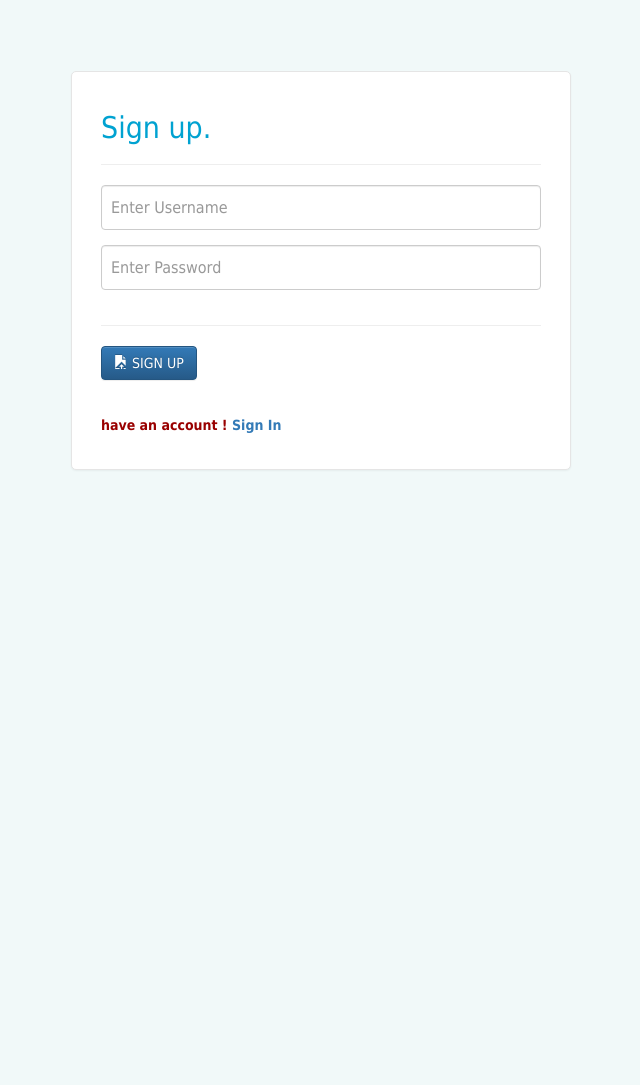
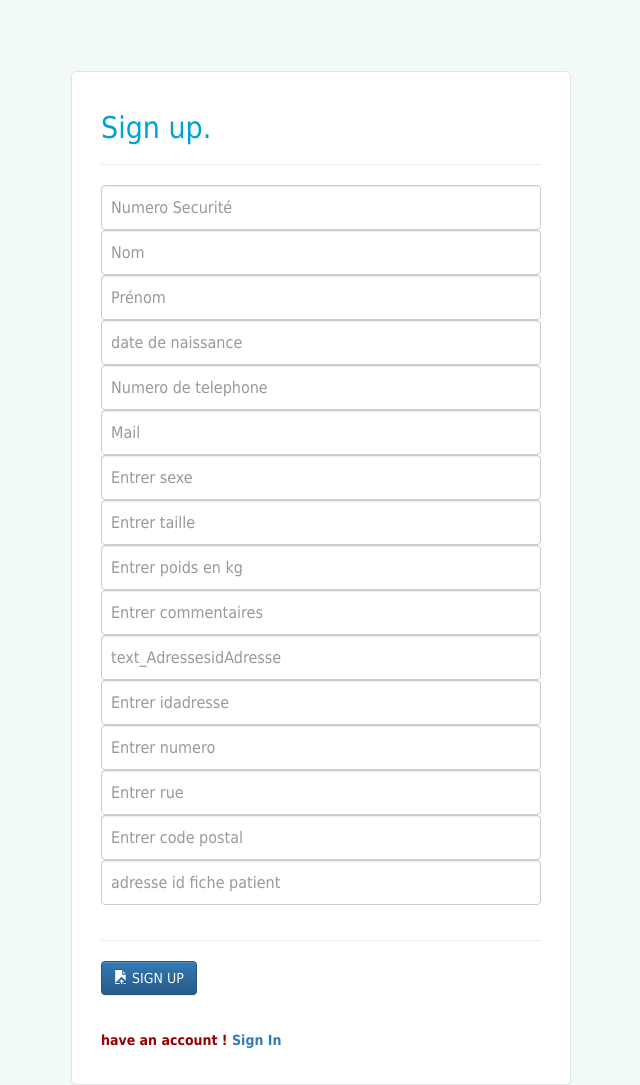
Before and after one commit to CaroleBelliardo/Projet_Unice_Master2, a PHP site: page /Fichepatient.php in a window 1280 px wide. Shown: the part 259-1344 px from the top of the page, without its empty margins (319-959 px from the left). Before the commit the page ends 729 px from the top, so only its background shows below. Run offline with PHP 8.4, Linux system fonts and the light colour scheme; the visitor is signed in with stand-in values (Sample User, id 1); some libraries are stand-ins or nearby versions.

Commit message:
Qlq commentaires ajoutés

```diff
--- a/HopitalBim/Fichepatient.php
+++ b/HopitalBim/Fichepatient.php
@@ -30,11 +30,14 @@
 	$text_commentaires = strip_tags($_POST['text_commentaires']);
 	$text_AdressesidAdresse = strip_tags($_POST['text_AdressesidAdresse']);
 
+
+	$patient->register($text_idAdresse,$text_numero ,$text_rue,$text_CodePostauxcodepostal,$text_numSS,$text_nom ,$text_prenom,$text_dateNaissance,$text_telephone,$text_mail ,$text_sexe,$text_taille,$text_poids,$text_commentaires,$text_AdressesidAdresse);
+
 	if($text_numSS=="")	{
 		$error[] = "Il faut fournir un numSS !";
 	}
 	else if($text_nom=="")	{
-		$error[] = "Il faut un mot de passe !";
+		$error[] = "Il faut un nom !";
 	}
 	// Ajouter autant de elseif que l on veut
 	else
@@ -50,7 +53,7 @@
 			}
 			else
 			{
-				if($user->register($uname,$upass)){
+				if($patient->register($uname,$upass)){
 					$user->redirect('sign-up.php?joined');
 				}
 			}
@@ -133,11 +136,25 @@
 			}
 			?>
             <div class="form-group">
-            <input type="text" class="form-control" name="text_idAdresse" placeholder="Enter Username" value="<?php if(isset($error)){echo $uname;}?>" />
-            </div>
-            <div class="form-group">
-            	<input type="password" class="form-control" name="text_idAdresse" placeholder="Enter Password" />
-            </div>
+            <input type="text" class="form-control" name="text_numSS" placeholder="Numero Securité" value="<?php if(isset($error)){echo $uname;}?>" />
+            <input type="text" class="form-control" name="text_nom" placeholder="Nom" value="<?php if(isset($error)){echo $uname;}?>" />
+            <input type="text" class="form-control" name="text_prenom" placeholder="Prénom" value="<?php if(isset($error)){echo $uname;}?>" />
+            <input type="text" class="form-control" name="text_dateNaissance" placeholder="date de naissance" value="<?php if(isset($error)){echo $uname;}?>" />
+            <input type="text" class="form-control" name="text_telephone" placeholder="Numero de telephone" value="<?php if(isset($error)){echo $uname;}?>" />
+            <input type="text" class="form-control" name="text_mail" placeholder="Mail" value="<?php if(isset($error)){echo $uname;}?>" />
+            <input type="text" class="form-control" name="text_sexe" placeholder="Entrer sexe" value="<?php if(isset($error)){echo $uname;}?>" />
+            <input type="text" class="form-control" name="text_taille" placeholder="Entrer taille" value="<?php if(isset($error)){echo $uname;}?>" />
+            <input type="text" class="form-control" name="text_poids" placeholder="Entrer poids en kg " value="<?php if(isset($error)){echo $uname;}?>" />
+            <input type="text" class="form-control" name="text_commentaires" placeholder="Entrer commentaires" value="<?php if(isset($error)){echo $uname;}?>" />
+            <input type="text" class="form-control" name="text_AdressesidAdresse" placeholder="text_AdressesidAdresse" value="<?php if(isset($error)){echo $uname;}?>" />
+            <input type="text" class="form-control" name="text_idAdresse" placeholder="Entrer idadresse" value="<?php if(isset($error)){echo $uname;}?>" />
+            <input type="text" class="form-control" name="text_numero" placeholder="Entrer numero" value="<?php if(isset($error)){echo $uname;}?>" />
+            <input type="text" class="form-control" name="text_rue" placeholder="Entrer rue" value="<?php if(isset($error)){echo $uname;}?>" />
+            <input type="text" class="form-control" name="text_CodePostauxcodepostal" placeholder="Entrer code postal" value="<?php if(isset($error)){echo $uname;}?>" />
+            <input type="text" class="form-control" name="text_AdressesidAdresse" placeholder="adresse id fiche patient" value="<?php if(isset($error)){echo $uname;}?>" />
+
+			</div>
+
             <div class="clearfix"></div><hr />
             <div class="form-group">
             	<button type="submit" class="btn btn-primary" name="btn-signup">
--- a/HopitalBim/class.patient.php
+++ b/HopitalBim/class.patient.php
@@ -20,7 +20,7 @@ class FICHEPATIENT
 		return $stmt;
 	}
 
-	public function register($uname,$upass)
+	public function register($text_idAdresse,$text_numero ,$text_rue,$text_CodePostauxcodepostal,$text_numSS,$text_nom ,$text_prenom,$text_dateNaissance,$text_telephone,$text_mail ,$text_sexe,$text_taille,$text_poids,$text_commentaires,$text_AdressesidAdresse)
 	{
 		try
 		{
@@ -41,7 +41,7 @@ class FICHEPATIENT
 			$stmtpatients->bindparam(":text_numSS", $text_numSS);
 			$stmtpatients->bindparam(":text_nom", $text_nom);
 			$stmtpatients->bindparam(":text_prenom", $text_prenom);
-			$stmtpatients->bindparam(":text_dateNaissance", $text_dateNaissance);
+			$stmtpatients->bindparam(":text_dateNaissance", $text_dateNaissance , PDO::PARAM_STR);
 			$stmtpatients->bindparam(":text_telephone", $text_telephone);
 			$stmtpatients->bindparam(":text_mail", $text_mail);
 			$stmtpatients->bindparam(":text_sexe", $text_sexe);
--- a/HopitalBim/class.user.php
+++ b/HopitalBim/class.user.php
@@ -5,22 +5,23 @@ require_once('dbconfig.php');
 class USER
 {
 
-	private $conn;
+	private $conn; //	private $conn; # acces bdd -- dbconfig.php
 
-	public function __construct()
+
+	public function __construct()# construction -- 1 instance de USER pour acces a bdd **** A Suppr. ****
 	{
 		$database = new Database();
 		$db = $database->dbConnection();
 		$this->conn = $db;
     }
 
-	public function runQuery($sql)
+	public function runQuery($sql) ## verifie connection avant requete
 	{
 		$stmt = $this->conn->prepare($sql);
 		return $stmt;
 	}
 
-	public function register($uname,$upass)
+	public function register($uname,$upass) ## creation compte utilisateur
 	{
 		try
 		{
@@ -36,14 +37,14 @@ class USER
 
 			return $stmt;
 		}
-		catch(PDOException $e)
+		catch(PDOException $e) # erreur
 		{
 			echo $e->getMessage();
 		}
 	}
 
 
-	public function doLogin($uname,$upass)
+	public function doLogin($uname,$upass) # test si deja connecté
 	{
 		try
 		{
```
